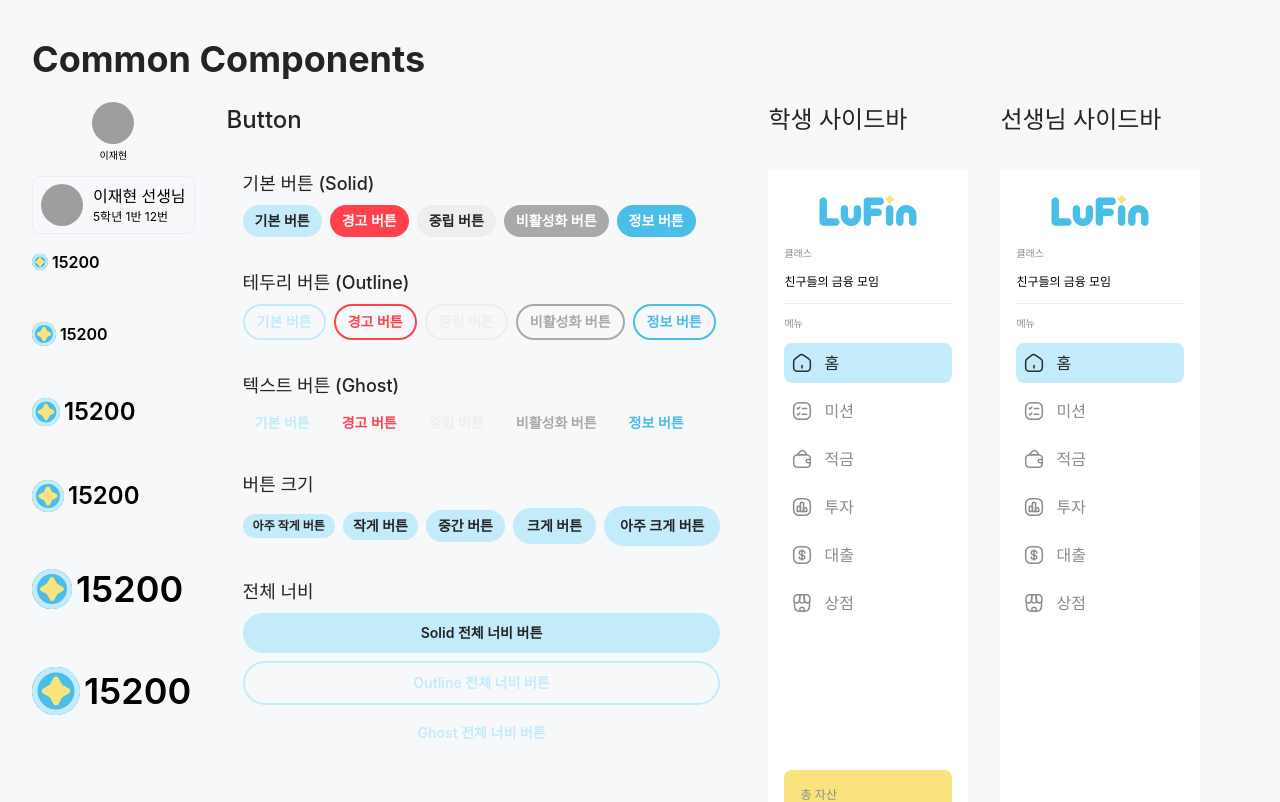
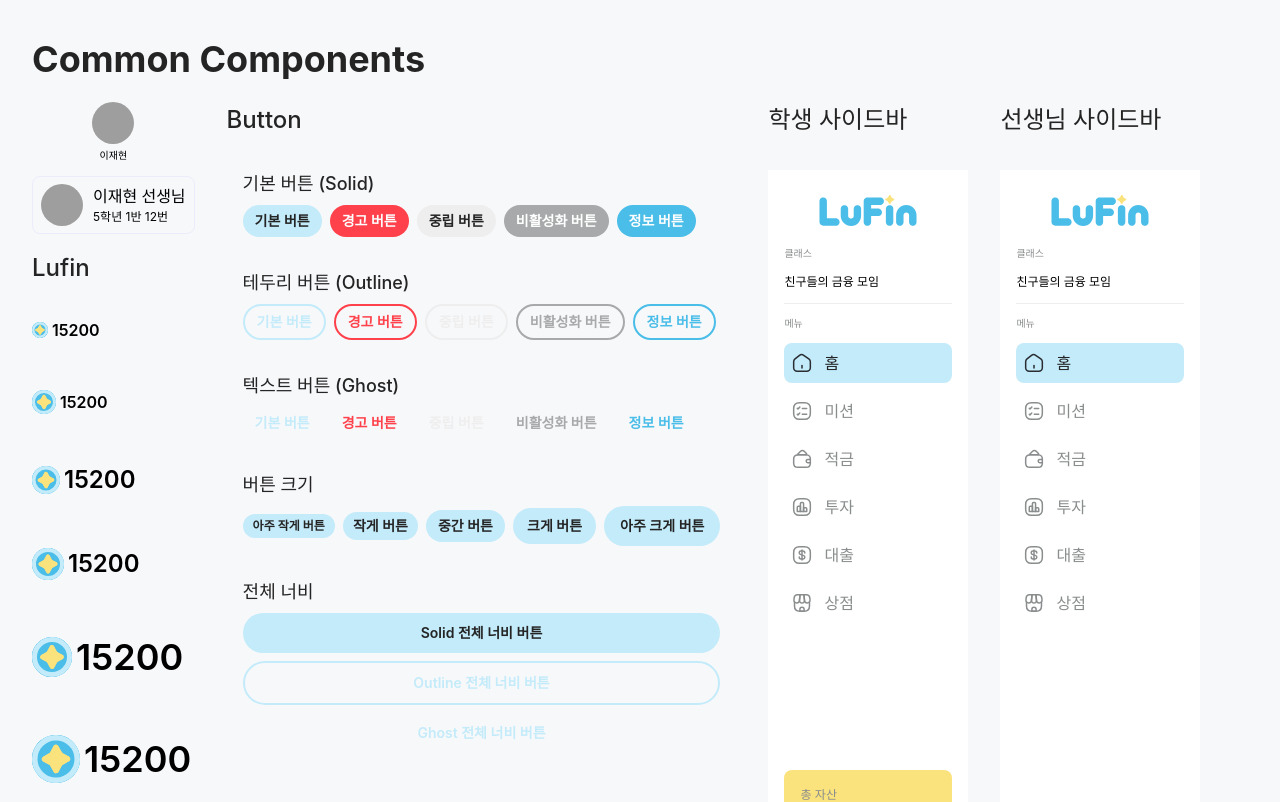
Before and after one commit to seohye-ki/LuFin, a React (Vite) app in the folder client/: page /common-components in a window 1280 px wide. Shown: the top 802 px of the page. Built offline with nearby package versions, Linux system fonts and the light colour scheme; grey boxes are pictures that could not be loaded.

Commit message:
[S12P21A402-173] feat: Add Sidebar component

```diff
--- a/client/src/components/Sidebar/Menu.tsx
+++ b/client/src/components/Sidebar/Menu.tsx
@@ -61,7 +61,7 @@ const Menu = ({ isActive = false, type, onClick }: MenuProps) => {
   return (
     <button
       className={twMerge(
-        'flex text-p2 font-medium items-center gap-3 w-[168px] h-[40px] p-2 rounded-lg',
+        'flex text-p2 font-medium items-center gap-3 w-[168px] h-[40px] p-2 rounded-lg hover:bg-light-cyan-30',
         isActive && 'bg-light-cyan',
       )}
       onClick={onClick}
--- a/client/src/pages/CommonComponents.tsx
+++ b/client/src/pages/CommonComponents.tsx
@@ -16,6 +16,7 @@ const CommonComponents = () => {
             variant='certification'
             certificationNumber='5학년 1반 12번'
           />
+          <h2 className='text-h2 font-medium text-black mb-4'>Lufin</h2>
           <div className='flex flex-col gap-12'>
             <Lufin count={15200} size={16} />
             <Lufin count={15200} size={24} />
```
